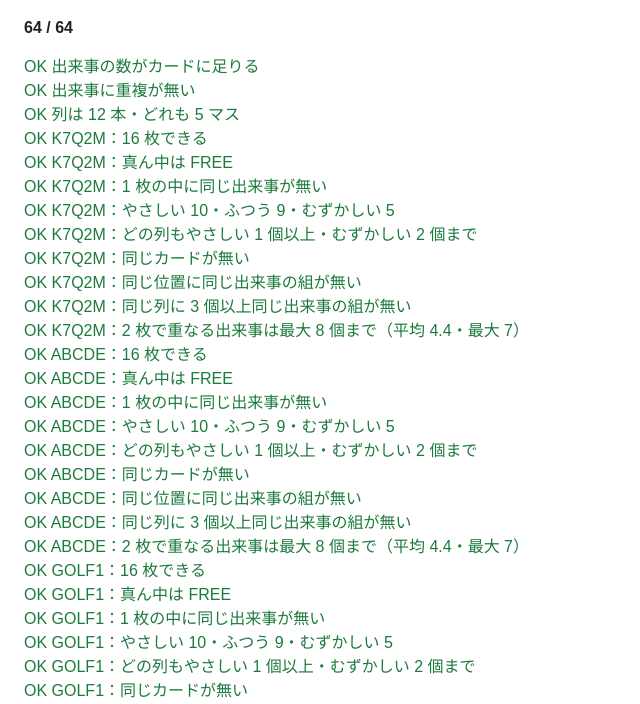
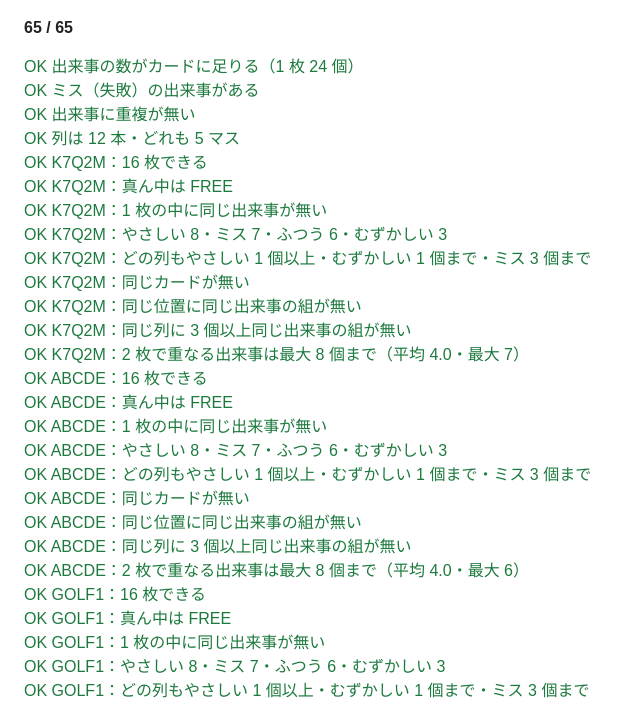
Before and after one commit to yuurei2000/golf-score, a plain HTML site: page GolfBingo/test.html in a window 1280 px wide. Shown: the part 94-798 px from the top of the page, without its empty margins (0-640 px from the left). Drawn offline with Linux system fonts and the light colour scheme.

Commit message:
GolfBingo: スコア 100 前後向けに出来事を作り直し・ミス（OB・3パット・空振り など）のマスを追加
Co-Authored-By: Claude Opus 5.5 <noreply@anthropic.com>

```diff
--- a/GolfBingo/bingo-core.js
+++ b/GolfBingo/bingo-core.js
@@ -2,38 +2,44 @@
 (function (root) {
   "use strict";
 
-  // マスの出来事。やさしい／ふつう／むずかしい の 3 段。1 枚に 10・9・5 個ずつ入れる（真ん中は FREE）
+  // マスの出来事（スコア 100 前後の人向け）。やさしい／ミス（失敗もマスになる）／ふつう／むずかしい の 4 段
+  // 1 枚に 8・7・6・3 個ずつ入れる（真ん中は FREE）
   var ITEMS = {
     easy: [
-      "フェアウェイキープ", "2パット以内", "パー3でボギー以内", "パー4でボギー以内", "パー5でボギー以内",
-      "バンカーを1打で脱出", "林から1打で脱出", "OBなしで3ホール", "3パットなしで3ホール", "ダボ以内で3ホール連続",
-      "1番ホールでボギー以内", "9番ホールでボギー以内", "10番ホールでボギー以内", "最終ホールでボギー以内", "パー3でボギーオン",
-      "パー4でボギーオン", "パー5でボギーオン", "パーパットを打つ", "花道から寄せる", "グリーン外からパターで寄せる",
-      "10歩以上を2パット", "1m以内のパットを入れる", "ティーショットが真っすぐ", "ウッドでナイスショット", "UTでナイスショット",
-      "アイアンでナイスショット", "「ナイスショット」と言われる", "同伴者より飛ぶ", "バンカーなしで3ホール", "池ポチャなしでハーフ",
-      "ラフからグリーンに乗せる", "ラフからフェアウェイへ出す", "空振りなしでハーフ", "チョロなしで3ホール", "ボールをなくさずハーフ",
-      "ウェッジでナイスアプローチ", "PWでグリーンに乗せる", "7番アイアンで乗せる", "打ち下ろしでナイスショット", "打ち上げでナイスショット",
-      "2打で残り100yd以内", "傾斜地からナイスショット", "ドッグレッグでフェアウェイ", "上りのパットを入れる", "前半でボギー2回以上"
+      "2パット以内", "ボギー", "ボギー2回", "ダボ以内", "パー3でボギー以内",
+      "パー4でダボ以内", "パー5でダボ以内", "パー3でボギーオン", "パー4でボギーオン", "パー5でボギーオン",
+      "フェアウェイキープ", "ティーショットが真っすぐ", "ドライバーでナイスショット", "ウッドでナイスショット", "UTでナイスショット",
+      "アイアンでナイスショット", "「ナイスショット」と言われる", "同伴者より飛ぶ", "バンカーを2打以内で脱出", "林から1打で出す",
+      "ラフからフェアウェイへ出す", "花道から寄せる", "グリーン外からパターで寄せる", "ウェッジでナイスアプローチ", "10歩以上を2パット",
+      "1m以内のパットを入れる", "上りのパットを入れる", "1番ホールでダボ以内", "9番ホールでダボ以内", "最終ホールでダボ以内",
+      "OBなしで3ホール", "3パットなしで3ホール", "ボールをなくさず3ホール", "打ち下ろしでナイスショット", "PWでグリーンに乗せる",
+      "7番アイアンでナイスショット", "傾斜地から前に運ぶ", "ドッグレッグでフェアウェイ"
+    ],
+    miss: [
+      "OB", "池ポチャ", "3パット", "4パット", "バンカーに入る",
+      "バンカーで2回以上打つ", "空振り", "チョロ", "シャンク", "ダフリ",
+      "トップ", "テンプラ", "右の林へ", "左の林へ", "木に当たる",
+      "カート道に当たる", "隣のホールへ打ち込む", "「ファー！」と叫ぶ", "ロストボール", "暫定球を打つ",
+      "グリーンをオーバー", "往復ビンタ", "1mのパットを外す", "パターでグリーンから出る", "トリプルボギー以上",
+      "ダブルパー", "OBを2回", "ボールを探す", "林の中から打つ", "カップに蹴られる"
     ],
     mid: [
-      "パー", "パー4でパーオン", "パー5でパーオン", "パー3でワンオン", "1パット",
-      "寄せワン", "3m以上のパットを入れる", "フェアウェイキープ3連続", "ボギー以内で3ホール連続", "パー5でパー",
-      "パー4でパー", "3パットなしでハーフ", "OBなしでハーフ", "ワンピン以内に寄せる", "1番ホールでパー",
-      "最終ホールでパー", "ハーフのパット16以下", "ハーフでパーオン2回", "前半より後半が良い", "ハーフで目標スコア達成",
-      "ロングパットをOKに寄せる", "バンカーから1m以内に寄せる", "パー3で2パットのパー", "フェアウェイからパーオン", "ハーフでパー2回",
-      "パーパットを1パット", "ハーフで1パット3回", "ハーフでFWキープ5回", "同伴者全員に勝つホール", "ショートで同伴者一番ピンそば",
-      "アプローチがカップに当たる", "残り150ydを乗せる", "UTでグリーンに乗せる", "ウッドでグリーンに乗せる", "バーディーパットを打つ",
-      "ハーフでバンカーに入らない", "前半と後半の差3打以内"
+      "パー", "パー3でワンオン", "1パット", "寄せワン", "パーパットを打つ",
+      "3m以上のパットを入れる", "フェアウェイキープ2連続", "ボギー以内で2ホール連続", "ダボなしで3ホール連続", "OBなしでハーフ",
+      "池ポチャなしでハーフ", "1番ホールでボギー以内", "9番ホールでボギー以内", "最終ホールでボギー以内", "ワンピン以内に寄せる",
+      "ハーフで目標スコア達成", "ハーフ55以内", "前半より後半が良い", "ロングパットをOKに寄せる", "バンカーから1回で乗せる",
+      "同伴者全員に勝つホール", "ショートで同伴者一番ピンそば", "アプローチがカップに当たる", "UTでグリーンに乗せる", "ウッドでグリーンに乗せる",
+      "同伴者内ドラコン", "前半と後半の差3打以内", "ハーフでバンカーに入らない"
     ],
     hard: [
-      "バーディー", "チップイン", "ニアピン賞", "ドラコン賞", "パー2ホール連続",
-      "サンドセーブ", "5m以上のパットを入れる", "ハーフでパー3回", "OBなしで18ホール", "3パットなしで18ホール",
-      "ハーフ自己ベスト", "10m以上のパットを入れる", "トリ以上なしでハーフ", "パー5で3オン1パット", "パー3を全部ボギー以内",
-      "ハーフでダボなし", "ハーフで1パット5回", "パー5で2オン", "3ホール連続パー", "ハーフでバーディーパット3回",
-      "パーが4ホール", "ラウンド自己ベスト"
+      "バーディー", "チップイン", "ニアピン賞", "ドラコン賞", "パー2回",
+      "パーオン", "サンドセーブ", "5m以上のパットを入れる", "OBなしで18ホール", "3パットなしでハーフ",
+      "ハーフ自己ベスト", "ハーフ50切り", "トリ以上なしでハーフ", "パー2ホール連続", "ボギー以内で4ホール連続",
+      "ハーフで1パット3回"
     ]
   };
-  var PER_CARD = { easy: 10, mid: 9, hard: 5 };
+  var TIERS = ["easy", "miss", "mid", "hard"];
+  var PER_CARD = { easy: 8, miss: 7, mid: 6, hard: 3 };
   var SIZE = 5, CENTER = 12, FREE = "FREE";
   var SET_CANDIDATES = 120;  // 1 枚ごとに試す「24 個の選び方」の数。前の札と重なる数がいちばん少ない物を選ぶ
   var LAYOUT_RESTARTS = 12, LAYOUT_STEPS = 800; // 並べ方の入れ替えの回数
@@ -76,18 +82,16 @@
   }
 
   function tierOf(text) {
-    if (ITEMS.easy.indexOf(text) >= 0) return "easy";
-    if (ITEMS.mid.indexOf(text) >= 0) return "mid";
-    if (ITEMS.hard.indexOf(text) >= 0) return "hard";
+    for (var i = 0; i < TIERS.length; i++) if (ITEMS[TIERS[i]].indexOf(text) >= 0) return TIERS[i];
     return "free";
   }
 
-  // 置き方の条件：どの列もむずかしいは 2 個まで・やさしいが 1 個はある（どの列もそろう見込みがある）
+  // 置き方の条件：どの列も、むずかしいは 1 個まで・やさしいが 1 個以上・ミスは 3 個まで（どの列もそろう見込みがあり、ミスだけでそろわない）
   function fairLayout(cells) {
     for (var i = 0; i < LINES.length; i++) {
-      var hard = 0, easy = 0;
-      LINES[i].forEach(function (p) { var t = tierOf(cells[p]); if (t === "hard") hard++; else if (t === "easy") easy++; });
-      if (hard > 2 || easy < 1) return false;
+      var hard = 0, easy = 0, miss = 0;
+      LINES[i].forEach(function (p) { var t = tierOf(cells[p]); if (t === "hard") hard++; else if (t === "easy") easy++; else if (t === "miss") miss++; });
+      if (hard > 1 || easy < 1 || miss > 3) return false;
     }
     return true;
   }
@@ -158,7 +162,7 @@
   // 24 個の選び方：段ごとに、これまでの札で使われた回数が少ない物から（同じ回数なら乱数で）
   function pickSet(rnd, usage) {
     var picked = [];
-    ["easy", "mid", "hard"].forEach(function (t) {
+    TIERS.forEach(function (t) {
       var list = ITEMS[t].map(function (x) { return { x: x, k: (usage[x] || 0) + rnd() * 1.5 }; });
       list.sort(function (a, b) { return a.k - b.k; });
       picked = picked.concat(list.slice(0, PER_CARD[t]).map(function (o) { return o.x; }));
@@ -265,7 +269,7 @@
   function playerHue(no) { return Math.round(((no - 1) * 360 / 16 + 200) % 360); }
 
   root.BingoCore = {
-    ITEMS: ITEMS, PER_CARD: PER_CARD, SIZE: SIZE, CENTER: CENTER, FREE: FREE, LINES: LINES,
+    ITEMS: ITEMS, TIERS: TIERS, PER_CARD: PER_CARD, SIZE: SIZE, CENTER: CENTER, FREE: FREE, LINES: LINES,
     rng: rng, shuffle: shuffle, tierOf: tierOf, fairLayout: fairLayout, compare: compare,
     generateCards: generateCards, diversity: diversity, evaluate: evaluate, rank: rank,
     newCode: newCode, normCode: normCode, playerHue: playerHue, pickSeat: pickSeat, normName: normName
--- a/GolfBingo/test.html
+++ b/GolfBingo/test.html
@@ -23,12 +23,14 @@ function t(name, fn) {
   catch (e) { results.push({ name: name, ok: false, msg: e.message }); }
 }
 
-t("出来事の数がカードに足りる", function () {
-  return B.ITEMS.easy.length >= B.PER_CARD.easy && B.ITEMS.mid.length >= B.PER_CARD.mid && B.ITEMS.hard.length >= B.PER_CARD.hard
-    && (B.PER_CARD.easy + B.PER_CARD.mid + B.PER_CARD.hard === 24) || "数が合わない";
+t("出来事の数がカードに足りる（1 枚 24 個）", function () {
+  var sum = 0;
+  for (var i = 0; i < B.TIERS.length; i++) { var k = B.TIERS[i]; if (B.ITEMS[k].length < B.PER_CARD[k] * 3) return k + " が少ない"; sum += B.PER_CARD[k]; }
+  return sum === 24 || "合計 " + sum;
 });
+t("ミス（失敗）の出来事がある", function () { return B.ITEMS.miss.length >= 20 && B.ITEMS.miss.indexOf("OB") >= 0 || "ミスが無い"; });
 t("出来事に重複が無い", function () {
-  var all = B.ITEMS.easy.concat(B.ITEMS.mid, B.ITEMS.hard), s = {};
+  var all = [], s = {}; B.TIERS.forEach(function (k) { all = all.concat(B.ITEMS[k]); });
   for (var i = 0; i < all.length; i++) { if (s[all[i]]) return "重複 " + all[i]; s[all[i]] = 1; }
   return true;
 });
@@ -44,13 +46,13 @@ codes.forEach(function (code) {
   t(code + "：1 枚の中に同じ出来事が無い", function () {
     return cards.every(function (c) { var s = {}; return c.every(function (x) { if (s[x]) return false; s[x] = 1; return true; }); }) || "重複あり";
   });
-  t(code + "：やさしい 10・ふつう 9・むずかしい 5", function () {
+  t(code + "：やさしい 8・ミス 7・ふつう 6・むずかしい 3", function () {
     return cards.every(function (c) {
-      var n = { easy: 0, mid: 0, hard: 0, free: 0 }; c.forEach(function (x) { n[B.tierOf(x)]++; });
-      return n.easy === 10 && n.mid === 9 && n.hard === 5 && n.free === 1;
+      var n = { easy: 0, miss: 0, mid: 0, hard: 0, free: 0 }; c.forEach(function (x) { n[B.tierOf(x)]++; });
+      return n.easy === 8 && n.miss === 7 && n.mid === 6 && n.hard === 3 && n.free === 1;
     }) || "段の数が違う";
   });
-  t(code + "：どの列もやさしい 1 個以上・むずかしい 2 個まで", function () { return cards.every(B.fairLayout) || "偏りあり"; });
+  t(code + "：どの列もやさしい 1 個以上・むずかしい 1 個まで・ミス 3 個まで", function () { return cards.every(B.fairLayout) || "偏りあり"; });
   var d = B.diversity(cards);
   t(code + "：同じカードが無い", function () { return d.duplicates === 0 || d.duplicates + " 組"; });
   t(code + "：同じ位置に同じ出来事の組が無い", function () { return d.samePosPairs === 0 || d.samePosPairs + " 組"; });
```
Also changed, not shown: GolfBingo/index.html (+15 -6 lines), 1 other file.
